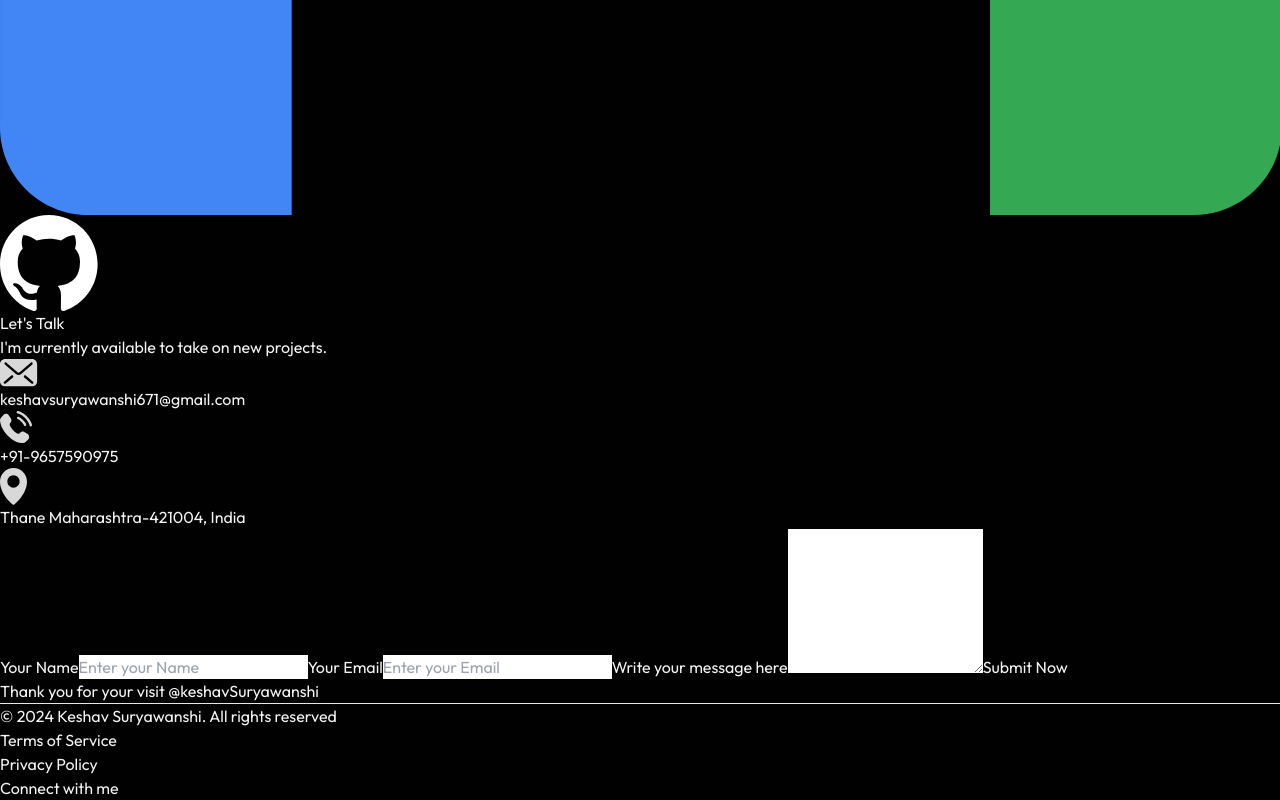
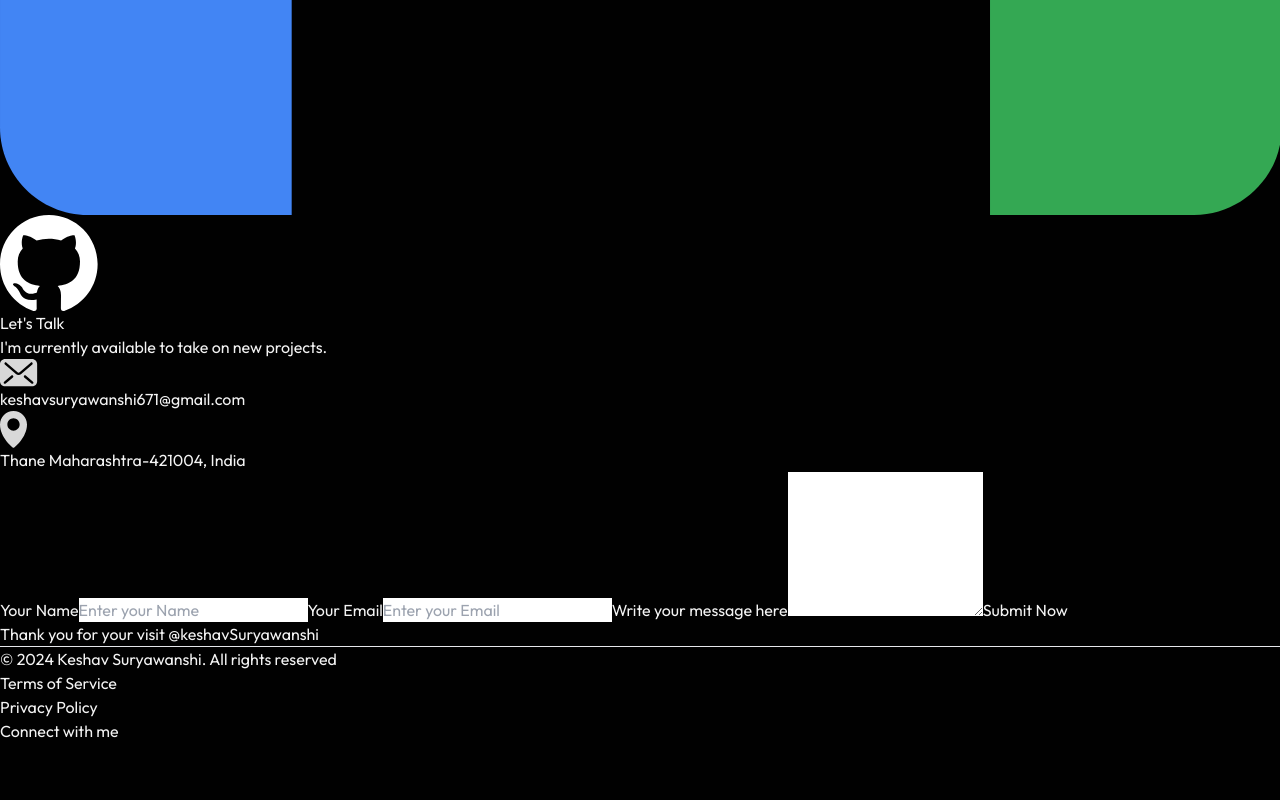
Before and after one commit to keshav051112/Portfolio, a React (Vite) app: page /contact in a window 1280 px wide. Shown: the part 3683-4483 px from the top of the page. After the commit the page ends 4426 px from the top, so only its background shows below. Built offline with nearby package versions, Linux system fonts and the light colour scheme.

Commit message:
contact change

```diff
--- a/src/Components/Contact.jsx
+++ b/src/Components/Contact.jsx
@@ -76,10 +76,7 @@ const Contact = () => {
                 <img src={mail_icon} alt="Email" className="mr-3 w-8 h-8" />
                 <p>keshavsuryawanshi671@gmail.com</p>
               </div>
-              <div className="contact-detail flex items-center mb-4">
-                <img src={call_icon} alt="Phone" className="mr-3 w-8 h-8" />
-                <p>+91-9657590975</p>
-              </div>
+
               <div className="contact-detail flex items-center">
                 <img src={location_icon} alt="Location" className="mr-3 w-8 h-8" />
                 <p>Thane Maharashtra-421004, India</p>
```
